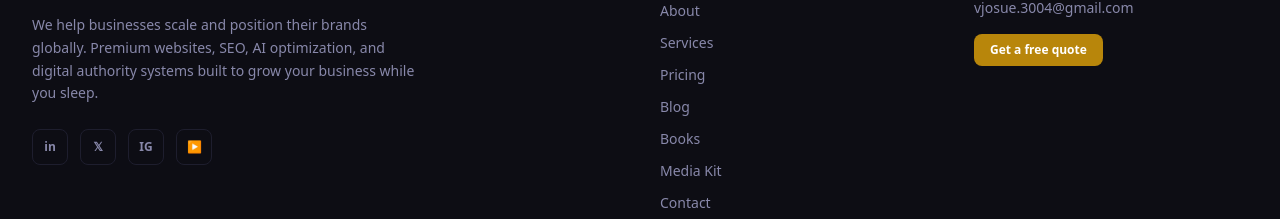
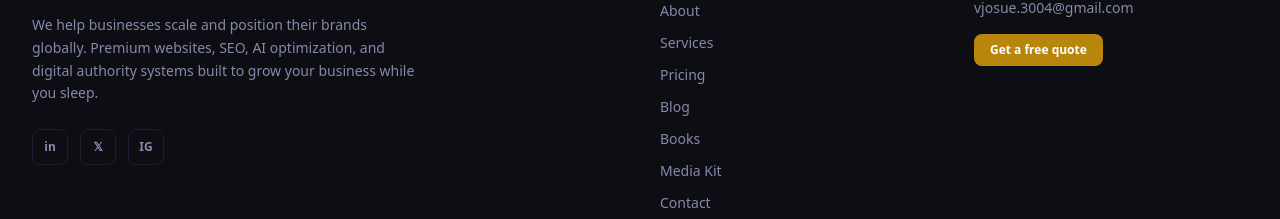
Before and after one commit to josuesolorzanocr/josue-solorzano, a Next.js app: page /en/press in a window 1280 px wide. Shown: the part 1832-2051 px from the top of the page. Built offline with nearby package versions, Linux system fonts and the light colour scheme; no server answers.

Commit message:
Fix: remove YouTube from Footer (youtubeHandle was removed from siteConfig)
Co-Authored-By: Claude Sonnet 4.6 <noreply@anthropic.com>

```diff
--- a/src/components/layout/Footer.tsx
+++ b/src/components/layout/Footer.tsx
@@ -34,7 +34,6 @@ export default function Footer({ lang = "es" }: FooterProps) {
     { label: "LinkedIn", href: `https://linkedin.com/in/${siteConfig.linkedinHandle}`, icon: "in" },
     { label: "Twitter / X", href: `https://twitter.com/${siteConfig.twitterHandle.replace("@", "")}`, icon: "𝕏" },
     { label: "Instagram", href: `https://instagram.com/${siteConfig.instagramHandle}`, icon: "IG" },
-    { label: "YouTube", href: `https://youtube.com/@${siteConfig.youtubeHandle}`, icon: "▶" },
   ];
 
   return (
```
